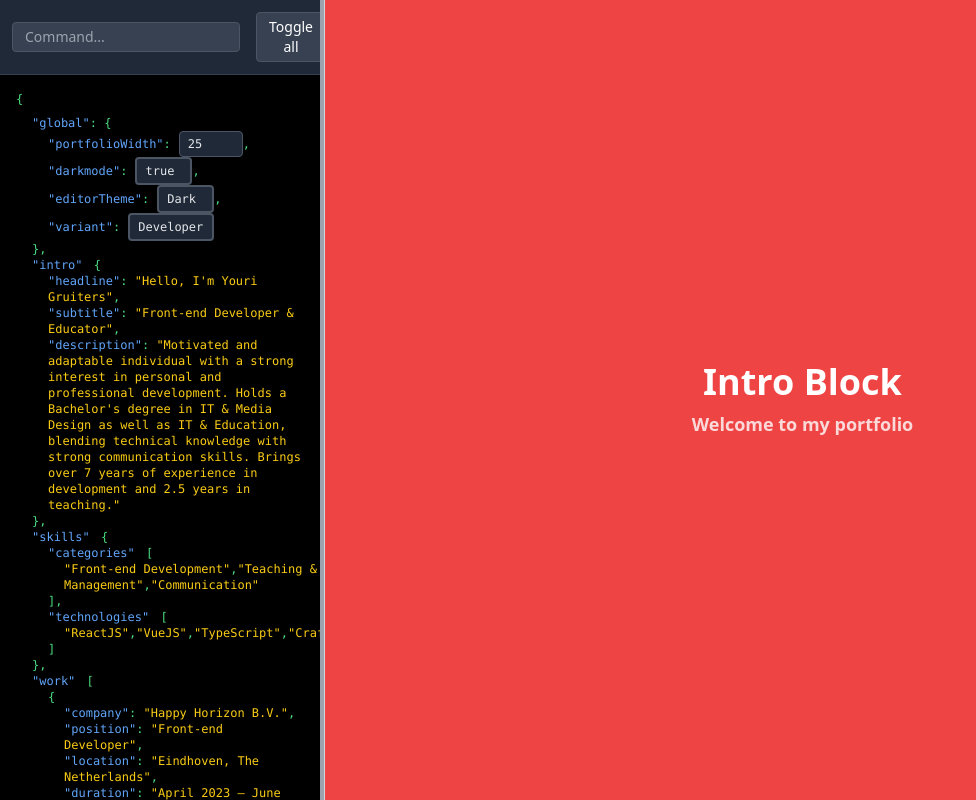
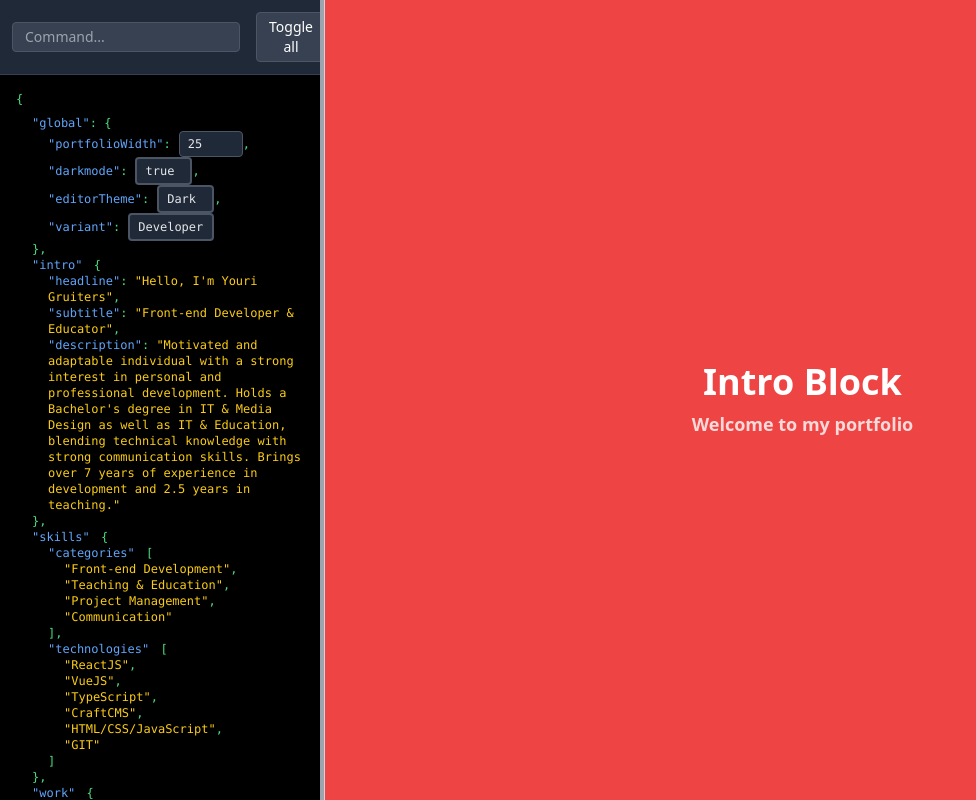
Before and after one commit to yourigruiters/yourigruiters.github.io, a React (Create React App) app: page / in a window 1280 px wide. Shown: the whole page, without its empty margins (0-976 px from the left). Built offline with nearby package versions, Linux system fonts and the light colour scheme.

Commit message:
fix: improve logic for JSON

```diff
--- a/src/App.js
+++ b/src/App.js
@@ -310,21 +310,29 @@ const App = () => {
                         }
                       >
                         <div className="ml-4">
+                          <div>
                             <ColoredText color="yellow">
                               "Front-end Development"
                             </ColoredText>
                             ,
+                          </div>
+                          <div>
                             <ColoredText color="yellow">
                               "Teaching & Education"
                             </ColoredText>
                             ,
+                          </div>
+                          <div>
                             <ColoredText color="yellow">
                               "Project Management"
                             </ColoredText>
                             ,
+                          </div>
+                          <div>
                             <ColoredText color="yellow">
                               "Communication"
                             </ColoredText>
+                          </div>
                         </div>
                       </Collapsible>
                     </div>
@@ -336,14 +344,31 @@ const App = () => {
                         }
                       >
                         <div className="ml-4">
+                          <div>
                             <ColoredText color="yellow">"ReactJS"</ColoredText>,
+                          </div>
+                          <div>
                             <ColoredText color="yellow">"VueJS"</ColoredText>,
-                          <ColoredText color="yellow">"TypeScript"</ColoredText>
-                          ,<ColoredText color="yellow">"CraftCMS"</ColoredText>,
+                          </div>
+                          <div>
+                            <ColoredText color="yellow">
+                              "TypeScript"
+                            </ColoredText>
+                            ,
+                          </div>
+                          <div>
+                            <ColoredText color="yellow">"CraftCMS"</ColoredText>
+                            ,
+                          </div>
+                          <div>
                             <ColoredText color="yellow">
                               "HTML/CSS/JavaScript"
                             </ColoredText>
-                          ,<ColoredText color="yellow">"GIT"</ColoredText>
+                            ,
+                          </div>
+                          <div>
+                            <ColoredText color="yellow">"GIT"</ColoredText>
+                          </div>
                         </div>
                       </Collapsible>
                     </div>
@@ -353,7 +378,7 @@ const App = () => {
 
               <div className="ml-4">
                 <Collapsible
-                  bracketType="square"
+                  bracketType="curly"
                   showComma={true}
                   label={
                     <ColoredText
@@ -366,80 +391,144 @@ const App = () => {
                   }
                 >
                   <div className="ml-4">
-                    <Collapsible bracketType="curly" showComma={true}>
+                    <div>
+                      <ColoredText color="blue">"props"</ColoredText>:{" "}
+                      <Collapsible
+                        bracketType="curly"
+                        showComma={true}
+                        isOpen={true}
+                      >
                         <div className="ml-4">
                           <div>
-                          <ColoredText color="blue">"company"</ColoredText>:{" "}
+                            <ColoredText color="blue">"show"</ColoredText>:{" "}
+                            <ColoredText color="yellow">true</ColoredText>,
+                          </div>
+                          <div>
+                            <ColoredText color="blue">"amount"</ColoredText>:{" "}
+                            <ColoredText color="yellow">3</ColoredText>
+                          </div>
+                        </div>
+                      </Collapsible>
+                    </div>
+                    <div>
+                      <ColoredText color="blue">"data"</ColoredText>:{" "}
+                      <Collapsible bracketType="square" isOpen={false}>
+                        <div className="ml-4">
+                          <Collapsible
+                            bracketType="curly"
+                            showComma={true}
+                            isOpen={true}
+                          >
+                            <div className="ml-4">
+                              <div>
+                                <ColoredText color="blue">
+                                  "company"
+                                </ColoredText>
+                                :{" "}
                                 <ColoredText color="yellow">
                                   "Happy Horizon B.V."
                                 </ColoredText>
                                 ,
                               </div>
                               <div>
-                          <ColoredText color="blue">"position"</ColoredText>:{" "}
+                                <ColoredText color="blue">
+                                  "position"
+                                </ColoredText>
+                                :{" "}
                                 <ColoredText color="yellow">
                                   "Front-end Developer"
                                 </ColoredText>
                                 ,
                               </div>
                               <div>
-                          <ColoredText color="blue">"location"</ColoredText>:{" "}
+                                <ColoredText color="blue">
+                                  "location"
+                                </ColoredText>
+                                :{" "}
                                 <ColoredText color="yellow">
                                   "Eindhoven, The Netherlands"
                                 </ColoredText>
                                 ,
                               </div>
                               <div>
-                          <ColoredText color="blue">"duration"</ColoredText>:{" "}
+                                <ColoredText color="blue">
+                                  "duration"
+                                </ColoredText>
+                                :{" "}
                                 <ColoredText color="yellow">
                                   "April 2023 – June 2025"
                                 </ColoredText>
                                 ,
                               </div>
                               <div>
-                          <ColoredText color="blue">"description"</ColoredText>:{" "}
+                                <ColoredText color="blue">
+                                  "description"
+                                </ColoredText>
+                                :{" "}
                                 <ColoredText color="yellow">
                                   "Managed multiple projects simultaneously,
                                   coordinating directly with clients. Delivered
-                            dynamic development work using CraftCMS, VueJS and
-                            ReactJS frameworks."
+                                  dynamic development work using CraftCMS, VueJS
+                                  and ReactJS frameworks."
                                 </ColoredText>
                               </div>
                             </div>
                           </Collapsible>
-                    <Collapsible bracketType="curly" showComma={true}>
+                          <Collapsible
+                            bracketType="curly"
+                            showComma={true}
+                            isOpen={true}
+                          >
                             <div className="ml-4">
                               <div>
-                          <ColoredText color="blue">"company"</ColoredText>:{" "}
-                          <ColoredText color="yellow">"System4"</ColoredText>,
+                                <ColoredText color="blue">
+                                  "company"
+                                </ColoredText>
+                                :{" "}
+                                <ColoredText color="yellow">
+                                  "System4"
+                                </ColoredText>
+                                ,
                               </div>
                               <div>
-                          <ColoredText color="blue">"position"</ColoredText>:{" "}
+                                <ColoredText color="blue">
+                                  "position"
+                                </ColoredText>
+                                :{" "}
                                 <ColoredText color="yellow">
                                   "Front-end Developer"
                                 </ColoredText>
                                 ,
                               </div>
                               <div>
-                          <ColoredText color="blue">"location"</ColoredText>:{" "}
+                                <ColoredText color="blue">
+                                  "location"
+                                </ColoredText>
+                                :{" "}
                                 <ColoredText color="yellow">
                                   "Uden, The Netherlands"
                                 </ColoredText>
                                 ,
                               </div>
                               <div>
-                          <ColoredText color="blue">"duration"</ColoredText>:{" "}
+                                <ColoredText color="blue">
+                                  "duration"
+                                </ColoredText>
+                                :{" "}
                                 <ColoredText color="yellow">
                                   "September 2022 – April 2023"
                                 </ColoredText>
                                 ,
                               </div>
                               <div>
-                          <ColoredText color="blue">"description"</ColoredText>:{" "}
+                                <ColoredText color="blue">
+                                  "description"
+                                </ColoredText>
+                                :{" "}
                                 <ColoredText color="yellow">
-                            "Specialized in building responsive web applications
-                            using ReactJS. Collaborated in Agile Scrum teams of
-                            4-5 developers."
+                                  "Specialized in building responsive web
+                                  applications using ReactJS. Collaborated in
+                                  Agile Scrum teams of 4-5 developers."
                                 </ColoredText>
                               </div>
                             </div>
@@ -447,44 +536,62 @@ const App = () => {
                           <Collapsible bracketType="curly">
                             <div className="ml-4">
                               <div>
-                          <ColoredText color="blue">"company"</ColoredText>:{" "}
+                                <ColoredText color="blue">
+                                  "company"
+                                </ColoredText>
+                                :{" "}
                                 <ColoredText color="yellow">
                                   "ROC Nijmegen"
                                 </ColoredText>
                                 ,
                               </div>
                               <div>
-                          <ColoredText color="blue">"position"</ColoredText>:{" "}
+                                <ColoredText color="blue">
+                                  "position"
+                                </ColoredText>
+                                :{" "}
                                 <ColoredText color="yellow">
                                   "Front-end Development Teacher"
                                 </ColoredText>
                                 ,
                               </div>
                               <div>
-                          <ColoredText color="blue">"location"</ColoredText>:{" "}
+                                <ColoredText color="blue">
+                                  "location"
+                                </ColoredText>
+                                :{" "}
                                 <ColoredText color="yellow">
                                   "Nijmegen, The Netherlands"
                                 </ColoredText>
                                 ,
                               </div>
                               <div>
-                          <ColoredText color="blue">"duration"</ColoredText>:{" "}
+                                <ColoredText color="blue">
+                                  "duration"
+                                </ColoredText>
+                                :{" "}
                                 <ColoredText color="yellow">
-                            "August 2021 – August 2022, August 2018 – February
-                            2020"
+                                  "August 2021 – August 2022, August 2018 –
+                                  February 2020"
                                 </ColoredText>
                                 ,
                               </div>
                               <div>
-                          <ColoredText color="blue">"description"</ColoredText>:{" "}
+                                <ColoredText color="blue">
+                                  "description"
+                                </ColoredText>
+                                :{" "}
                                 <ColoredText color="yellow">
                                   "Delivered courses on HTML, CSS, JavaScript,
-                            ReactJS, and GIT. Served as mentor and internship
-                            supervisor for students."
+                                  ReactJS, and GIT. Served as mentor and
+                                  internship supervisor for students."
                                 </ColoredText>
                               </div>
                             </div>
                           </Collapsible>
+                        </div>
+                      </Collapsible>
+                    </div>
                   </div>
                 </Collapsible>
               </div>
@@ -504,31 +611,68 @@ const App = () => {
                   }
                 >
                   <div className="ml-4">
-                    <Collapsible bracketType="curly" showComma={true}>
+                    <div>
+                      <ColoredText color="blue">"props"</ColoredText>:{" "}
+                      <Collapsible
+                        bracketType="curly"
+                        showComma={true}
+                        isOpen={true}
+                      >
                         <div className="ml-4">
                           <div>
-                          <ColoredText color="blue">"degree"</ColoredText>:{" "}
+                            <ColoredText color="blue">"show"</ColoredText>:{" "}
+                            <ColoredText color="yellow">true</ColoredText>,
+                          </div>
+                          <div>
+                            <ColoredText color="blue">"amount"</ColoredText>:{" "}
+                            <ColoredText color="yellow">2</ColoredText>
+                          </div>
+                        </div>
+                      </Collapsible>
+                    </div>
+                    <div>
+                      <ColoredText color="blue">"data"</ColoredText>:{" "}
+                      <Collapsible bracketType="square" isOpen={false}>
+                        <div className="ml-4">
+                          <Collapsible
+                            bracketType="curly"
+                            showComma={true}
+                            isOpen={true}
+                          >
+                            <div className="ml-4">
+                              <div>
+                                <ColoredText color="blue">"degree"</ColoredText>
+                                :{" "}
                                 <ColoredText color="yellow">
                                   "Bachelor of IT & Media Design (cum laude)"
                                 </ColoredText>
                                 ,
                               </div>
                               <div>
-                          <ColoredText color="blue">"university"</ColoredText>:{" "}
+                                <ColoredText color="blue">
+                                  "university"
+                                </ColoredText>
+                                :{" "}
                                 <ColoredText color="yellow">
                                   "Fontys University of Applied Sciences"
                                 </ColoredText>
                                 ,
                               </div>
                               <div>
-                          <ColoredText color="blue">"location"</ColoredText>:{" "}
+                                <ColoredText color="blue">
+                                  "location"
+                                </ColoredText>
+                                :{" "}
                                 <ColoredText color="yellow">
                                   "Eindhoven, The Netherlands"
                                 </ColoredText>
                                 ,
                               </div>
                               <div>
-                          <ColoredText color="blue">"duration"</ColoredText>:{" "}
+                                <ColoredText color="blue">
+                                  "duration"
+                                </ColoredText>
+                                :{" "}
                                 <ColoredText color="yellow">
                                   "2014 – 2018"
                                 </ColoredText>
@@ -538,28 +682,38 @@ const App = () => {
                           <Collapsible bracketType="curly">
                             <div className="ml-4">
                               <div>
-                          <ColoredText color="blue">"degree"</ColoredText>:{" "}
+                                <ColoredText color="blue">"degree"</ColoredText>
+                                :{" "}
                                 <ColoredText color="yellow">
                                   "Bachelor of IT & Education (cum laude)"
                                 </ColoredText>
                                 ,
                               </div>
                               <div>
-                          <ColoredText color="blue">"university"</ColoredText>:{" "}
+                                <ColoredText color="blue">
+                                  "university"
+                                </ColoredText>
+                                :{" "}
                                 <ColoredText color="yellow">
                                   "Fontys University of Applied Sciences"
                                 </ColoredText>
                                 ,
                               </div>
                               <div>
-                          <ColoredText color="blue">"location"</ColoredText>:{" "}
+                                <ColoredText color="blue">
+                                  "location"
+                                </ColoredText>
+                                :{" "}
                                 <ColoredText color="yellow">
                                   "Eindhoven, The Netherlands"
                                 </ColoredText>
                                 ,
                               </div>
                               <div>
-                          <ColoredText color="blue">"duration"</ColoredText>:{" "}
+                                <ColoredText color="blue">
+                                  "duration"
+                                </ColoredText>
+                                :{" "}
                                 <ColoredText color="yellow">
                                   "2015 – 2018"
                                 </ColoredText>
@@ -569,10 +723,13 @@ const App = () => {
                         </div>
                       </Collapsible>
                     </div>
+                  </div>
+                </Collapsible>
+              </div>
 
               <div className="ml-4">
                 <Collapsible
-                  bracketType="square"
+                  bracketType="curly"
                   showComma={true}
                   label={
                     <ColoredText
@@ -585,7 +742,34 @@ const App = () => {
                   }
                 >
                   <div className="ml-4">
-                    <Collapsible bracketType="curly" showComma={true}>
+                    <div>
+                      <ColoredText color="blue">"props"</ColoredText>:{" "}
+                      <Collapsible
+                        bracketType="curly"
+                        showComma={true}
+                        isOpen={true}
+                      >
+                        <div className="ml-4">
+                          <div>
+                            <ColoredText color="blue">"show"</ColoredText>:{" "}
+                            <ColoredText color="yellow">true</ColoredText>,
+                          </div>
+                          <div>
+                            <ColoredText color="blue">"amount"</ColoredText>:{" "}
+                            <ColoredText color="yellow">2</ColoredText>
+                          </div>
+                        </div>
+                      </Collapsible>
+                    </div>
+                    <div>
+                      <ColoredText color="blue">"data"</ColoredText>:{" "}
+                      <Collapsible bracketType="square" isOpen={false}>
+                        <div className="ml-4">
+                          <Collapsible
+                            bracketType="curly"
+                            showComma={true}
+                            isOpen={true}
+                          >
                             <div className="ml-4">
                               <div>
                                 <ColoredText color="blue">"name"</ColoredText>:{" "}
@@ -602,8 +786,11 @@ const App = () => {
                                 ,
                               </div>
                               <div>
-                          <ColoredText color="blue">"status"</ColoredText>:{" "}
-                          <ColoredText color="yellow">"Completed"</ColoredText>
+                                <ColoredText color="blue">"status"</ColoredText>
+                                :{" "}
+                                <ColoredText color="yellow">
+                                  "Completed"
+                                </ColoredText>
                               </div>
                             </div>
                           </Collapsible>
@@ -624,13 +811,17 @@ const App = () => {
                                 ,
                               </div>
                               <div>
-                          <ColoredText color="blue">"status"</ColoredText>:{" "}
+                                <ColoredText color="blue">"status"</ColoredText>
+                                :{" "}
                                 <ColoredText color="yellow">
                                   "In Progress"
                                 </ColoredText>
                               </div>
                             </div>
                           </Collapsible>
+                        </div>
+                      </Collapsible>
+                    </div>
                   </div>
                 </Collapsible>
               </div>
--- a/src/components/Collapsible.js
+++ b/src/components/Collapsible.js
@@ -9,6 +9,7 @@ const Collapsible = ({
   className = "",
   showComma = false,
   label = null, // Optional label text before the brackets
+  inlineContent = false, // For props sections that should display inline
 }) => {
   const [isCollapsed, setIsCollapsed] = useState(!isOpen);
 
@@ -43,7 +44,7 @@ const Collapsible = ({
           </>
         )}
         {isCollapsed ? (
-          // When collapsed, make the entire {...} clickable
+          // When collapsed, make the entire {...} clickable inline
           <span
             className="cursor-pointer hover:text-white transition-colors"
             onClick={handleToggle}
@@ -53,7 +54,7 @@ const Collapsible = ({
             {brackets.close}
           </span>
         ) : (
-          // When expanded, only brackets are clickable
+          // When expanded, brackets are clickable and content goes below
           <>
             <span
               className="cursor-pointer hover:text-white transition-colors"
```
Lines whose indentation alone changed are shown as unchanged.
